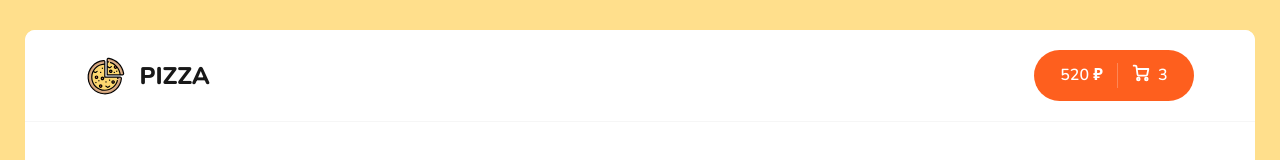
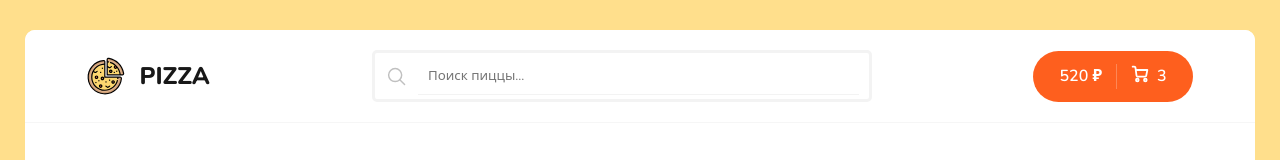
Before and after one commit to AlexShkn/Pizza, a React (Create React App) app: page /cart in a window 1280 px wide. Shown: the top 160 px of the page. Built offline with nearby package versions, Linux system fonts and the light colour scheme; no server answers.

Commit message:
сделал верстку и стили

```diff
--- a/src/components/Header.jsx
+++ b/src/components/Header.jsx
@@ -1,5 +1,7 @@
 import React from 'react'
 import { Link } from 'react-router-dom'
+
+import Search from './Search'
 
 import logotype from '../assets/img/pizza-logo1.svg'
 
@@ -15,6 +17,7 @@ function Header() {
 						</div>
 					</div>
 				</Link>
+				<Search />
 				<Link to="cart">
 					<div className="header__cart">
 						<button className="button button--cart">
--- /dev/null
+++ b/src/components/Search/Search.module.scss
@@ -0,0 +1,48 @@
+.Search {
+	flex: 0 1 500px;
+	display: flex;
+	align-items: center;
+	border: 3px solid #f3f3f3;
+	border-radius: 5px;
+	padding: 4px 10px;
+	@media (max-width: 750px) {
+		order: 3;
+		flex: 0 1 400px;
+	}
+
+	svg {
+		width: 25px;
+		height: 25px;
+		margin-right: 10px;
+		@media (max-width: 750px) {
+			cursor: pointer;
+		}
+	}
+
+	input {
+		padding-left: 10px;
+		height: 38px;
+		width: 100%;
+		border: none;
+		border-bottom: 1px solid #f3f3f3;
+		color: #c0c0c0;
+	}
+}
+
+.hidden {
+	border: none;
+	flex: 0 0 auto;
+	order: 3;
+
+	input {
+		visibility: hidden;
+	}
+	svg {
+		width: 25px;
+		height: 25px;
+		margin-right: 10px;
+		@media (max-width: 750px) {
+			cursor: pointer;
+		}
+	}
+}
--- /dev/null
+++ b/src/components/Search/index.jsx
@@ -0,0 +1,59 @@
+import React from 'react'
+
+import useWindowSize from '../../hooks/useWindowSize'
+
+import styles from './Search.module.scss'
+
+function Search() {
+	const currentWindowWidth = useWindowSize()
+	let searchOnVisible = currentWindowWidth
+	// const currenWidth = searchOnVisible < '550'
+	console.log(searchOnVisible)
+
+	const [onFieldOpen, setFieldOpen] = React.useState(searchOnVisible)
+
+	const onOpenInputField = () => {
+		setFieldOpen(!onFieldOpen)
+	}
+	console.log(onFieldOpen)
+	return (
+		<div
+			onClick={onFieldOpen < '550' ? () => onOpenInputField() : undefined}
+			className={onFieldOpen ? (styles.Search, styles.hidden) : styles.Search}>
+			<svg
+				className={styles.Search_icon}
+				enableBackground="new 0 0 32 32"
+				id="EditableLine"
+				version="1.1"
+				viewBox="0 0 32 32"
+				xmlns="http://www.w3.org/2000/svg">
+				<circle
+					cx="14"
+					cy="14"
+					fill="none"
+					id="XMLID_42_"
+					r="9"
+					stroke="#c0c0c0"
+					strokeLinecap="round"
+					strokeLinejoin="round"
+					strokeMiterlimit="10"
+					strokeWidth="2"></circle>
+				<line
+					fill="none"
+					id="XMLID_44_"
+					stroke="#c0c0c0"
+					strokeLinecap="round"
+					strokeLinejoin="round"
+					strokeMiterlimit="10"
+					strokeWidth="2"
+					x1="27"
+					x2="20.366"
+					y1="27"
+					y2="20.366"></line>
+			</svg>
+			<input placeholder="Поиск пиццы..." />
+		</div>
+	)
+}
+
+export default Search
--- a/src/pages/Cart.jsx
+++ b/src/pages/Cart.jsx
@@ -1,5 +1,6 @@
 import React from 'react'
 import { Link } from 'react-router-dom'
+
 import CartItem from '../components/CartItem'
 
 function Cart({ catalog }) {
@@ -19,25 +20,25 @@ function Cart({ catalog }) {
 								d="M2.5 5H4.16667H17.5"
 								stroke="#B6B6B6"
 								strokeWidth="1.2"
-								stroke-linecap="round"
+								strokeLinecap="round"
 								stroke-linejoin="round"></path>
 							<path
 								d="M6.66663 5.00001V3.33334C6.66663 2.89131 6.84222 2.46739 7.15478 2.15483C7.46734 1.84227 7.89127 1.66667 8.33329 1.66667H11.6666C12.1087 1.66667 12.5326 1.84227 12.8451 2.15483C13.1577 2.46739 13.3333 2.89131 13.3333 3.33334V5.00001M15.8333 5.00001V16.6667C15.8333 17.1087 15.6577 17.5326 15.3451 17.8452C15.0326 18.1577 14.6087 18.3333 14.1666 18.3333H5.83329C5.39127 18.3333 4.96734 18.1577 4.65478 17.8452C4.34222 17.5326 4.16663 17.1087 4.16663 16.6667V5.00001H15.8333Z"
 								stroke="#B6B6B6"
 								strokeWidth="1.2"
-								stroke-linecap="round"
+								strokeLinecap="round"
 								stroke-linejoin="round"></path>
 							<path
 								d="M8.33337 9.16667V14.1667"
 								stroke="#B6B6B6"
 								strokeWidth="1.2"
-								stroke-linecap="round"
+								strokeLinecap="round"
 								stroke-linejoin="round"></path>
 							<path
 								d="M11.6666 9.16667V14.1667"
 								stroke="#B6B6B6"
 								strokeWidth="1.2"
-								stroke-linecap="round"
+								strokeLinecap="round"
 								stroke-linejoin="round"></path>
 						</svg>
 						<span>Очистить корзину</span>
--- a/src/scss/components/_header.scss
+++ b/src/scss/components/_header.scss
@@ -17,6 +17,10 @@
 		align-items: center;
 		justify-content: space-between;
 		background-color: #fff;
+		gap: 20px;
+		@media (max-width: 750px) {
+			flex-wrap: wrap;
+		}
 	}
 
 	&__logo {
@@ -29,9 +33,6 @@
 		img {
 			margin-right: 15px;
 			width: 38px;
-			@media (min-width: 550px) and (max-width: 670px) {
-				width: 24px;
-			}
 		}
 
 		h1 {
@@ -51,6 +52,9 @@
 	}
 
 	&__cart {
+		@media (min-width: 750px) {
+			min-width: 160px;
+		}
 		@media (max-width: 400px) {
 			span {
 				&:first-child {
```
Also changed, not shown: src/assets/img/pizza-logo1.svg, src/assets/img/search.svg, src/components/Button.jsx (deleted), src/scss/components/_search.scss (deleted).
